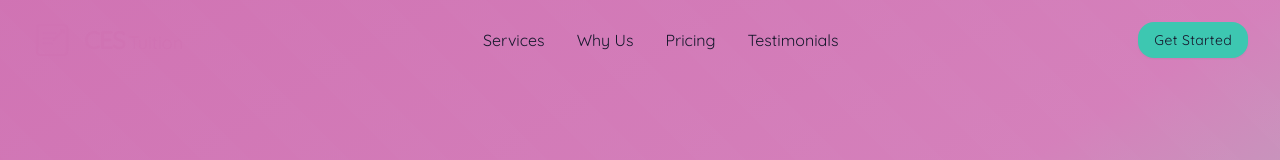
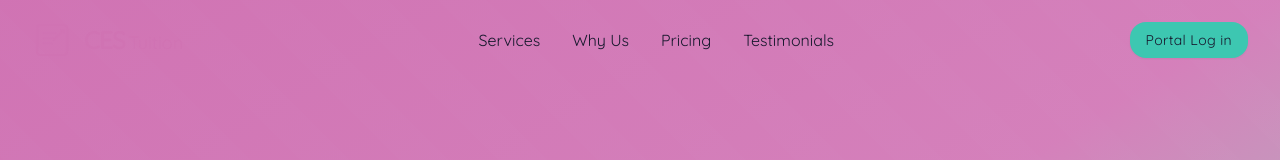
Before and after one commit to GerardCannon/ces-tuition-website, a React (Vite) app: page / in a window 1280 px wide. Shown: the top 160 px of the page. Built offline with nearby package versions, Linux system fonts and the light colour scheme.

Commit message:
Generated by Spark: ok the get started button on the top banner, please change that text to Portal Log in

```diff
--- a/src/components/Navigation.tsx
+++ b/src/components/Navigation.tsx
@@ -55,7 +55,7 @@ export function Navigation() {
               asChild
               className="bg-accent hover:bg-accent/90 text-accent-foreground font-medium tracking-wide"
             >
-              <a href="https://app.cestuition.com">Get Started</a>
+              <a href="https://app.cestuition.com">Portal Log in</a>
             </Button>
           </div>
 
@@ -85,7 +85,7 @@ export function Navigation() {
               asChild
               className="w-full bg-accent hover:bg-accent/90 text-accent-foreground font-medium tracking-wide"
             >
-              <a href="https://app.cestuition.com">Get Started</a>
+              <a href="https://app.cestuition.com">Portal Log in</a>
             </Button>
           </div>
         </div>
```
